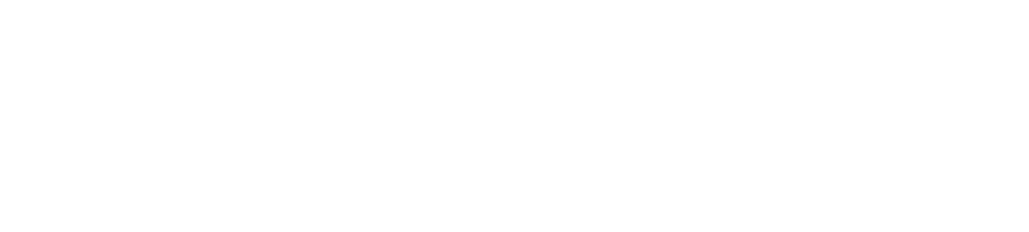
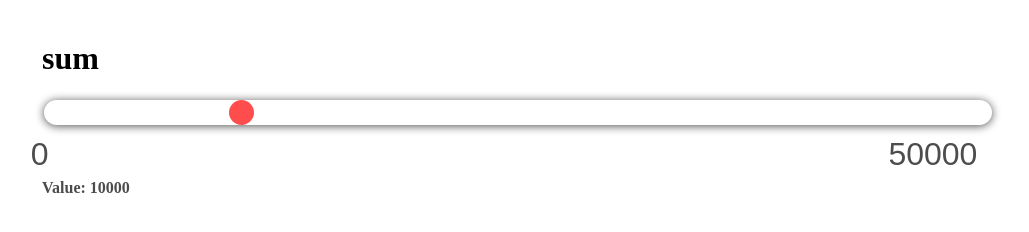
Before and after one commit to RebeccaNampiima/loan_calculator, a plain HTML site: page index.html in a window 1280 px wide. Shown: the whole page, without its empty margins (46-1075 px from the left). Drawn offline with nearby package versions, Linux system fonts and the light colour scheme.

Commit message:
first div

```diff
--- a/index.html
+++ b/index.html
@@ -11,6 +11,13 @@
     <title>Javascript_tenta</title>
 </head>
 <body>
+
+    <div class="slidecontainer">
+        <h1>sum</h1>
+        <input type="range" min="0" max="50000" value="10000" class="slider" id="myRange">
+      </div>
+      <p>Value: <span id ="value"></span></p>
+
     <script src="script.js"></script>
 </body>
 </html>
--- a/script.js
+++ b/script.js
@@ -0,0 +1,22 @@
+var slider = document.getElementById("myRange");
+var output = document.getElementById("value");
+output.innerHTML = slider.value; // Display the default slider value
+
+// Update the current slider value (each time you drag the slider handle)
+slider.oninput = function() {
+    output.innerHTML = this.value;
+  /*if(output= 0 && output>100000){
+      output.innerHTML = this.value.display = "none";
+  }else if(output=100001 && output>200000){
+    output.innerHTML = this.value.display = "none";
+  }else if(output=200001 && output>300000){
+    output.innerHTML = this.value.display = "none";
+ }else if(output=300001 && output>400000){
+    output.innerHTML = this.value.display = "none";
+}else if(output=400001 && output>500000){
+    output.innerHTML = this.value.display = "none";
+}else{
+    output.innerHTML = this.value;
+}*/
+
+}
--- a/styles.css
+++ b/styles.css
@@ -0,0 +1,66 @@
+.slidecontainer {
+    width: 75%;/* Width of the outside container */
+    margin-top: 40px;
+    margin-left: 80px;
+}
+
+
+  /* The slider itself */
+  .slider {
+    -webkit-appearance: none;  /* Override default CSS styles */
+    appearance: none;
+    width: 100%; /* Full-width */
+    height: 25px; /* Specified height */
+    background: linear-gradient(90deg,rgb(117,252,117)60%), rgb(214,214,214)60%; /* Grey background */
+    outline: none; /* Remove outline */
+    opacity: 0.7; /* Set transparency (for mouse-over effects on hover) */
+    -webkit-transition: .2s; /* 0.2 seconds transition on hover */
+    transition: opacity .2s;
+    border-radius: 13px;
+    box-shadow: 0px 1px 10px black;
+  }
+  .slider:hover {
+    opacity: 1; /* Fully shown on mouse-over */
+  }
+  /* The slider handle (use -webkit- (Chrome, Opera, Safari, Edge) and -moz- (Firefox) to override default look) */
+.slider::-webkit-slider-thumb {
+    -webkit-appearance: none; /* Override default look */
+    appearance: none;
+    width: 25px; /* Set a specific slider handle width */
+    height: 25px; /* Slider handle height */
+    background: red; /* Green background */
+    cursor: pointer; /* Cursor on hover */
+    border-radius: 50%;
+}
+
+  .slider::-moz-range-thumb {
+    width: 25px; /* Set a specific slider handle width */
+    height: 25px; /* Slider handle height */
+    background: red; /* Green background */
+    cursor: pointer; /* Cursor on hover */
+    border-radius: 50%;
+}
+p{
+    margin-top: 50px;
+    margin-left: 80px;
+    opacity: 0.7;
+    color: black;
+    font-weight: bold;
+}
+
+.slider::after{
+    content: '50000';
+    color:black;
+    font-size: 2rem;
+    position: absolute;
+    left: 73%;
+    top: 17%;
+}
+.slider::before{
+    content: '0';
+    color:black;
+    font-size: 2rem;
+    position: absolute;
+    left: 6%;
+    top: 17%;
+}
```
